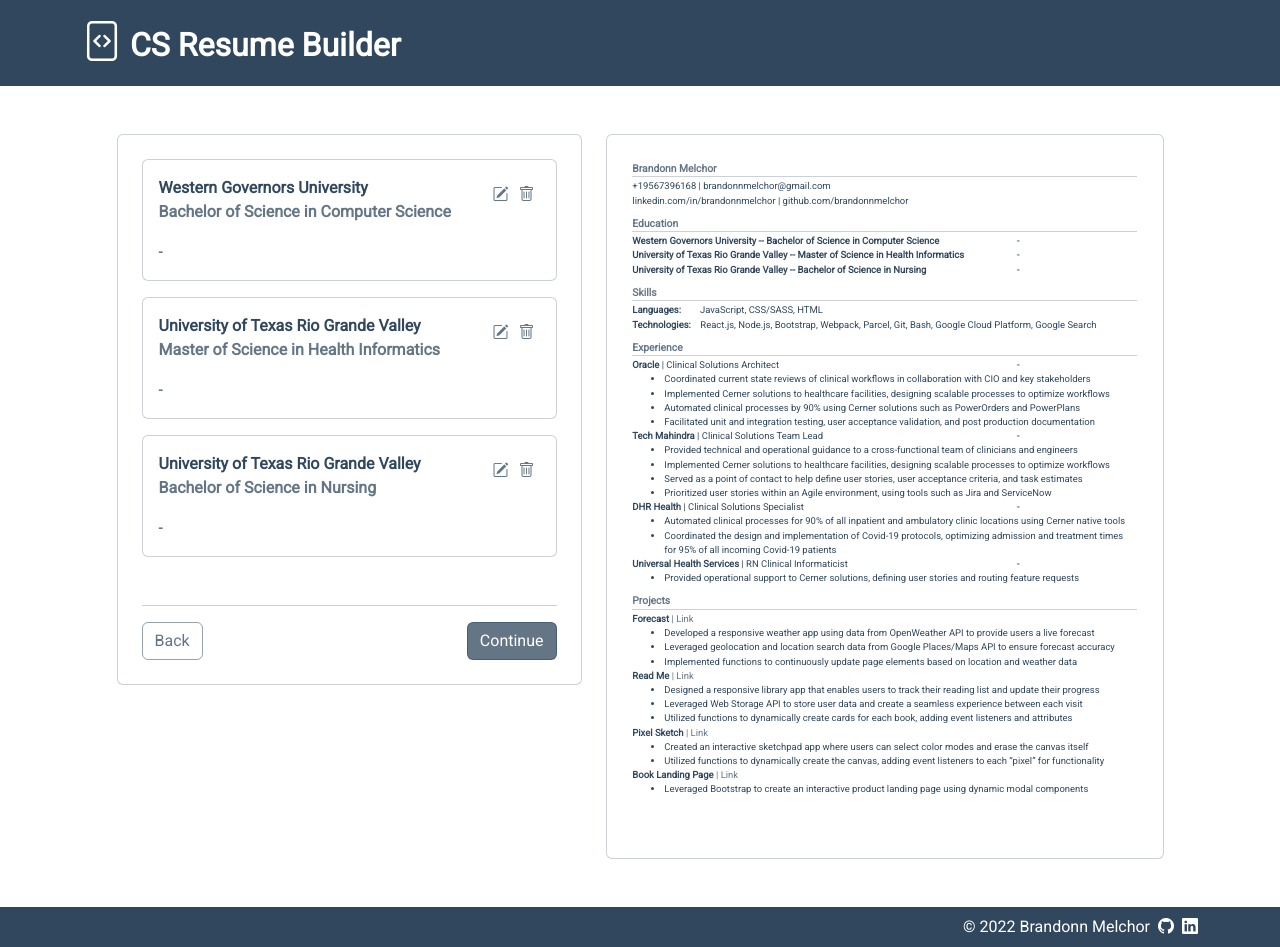
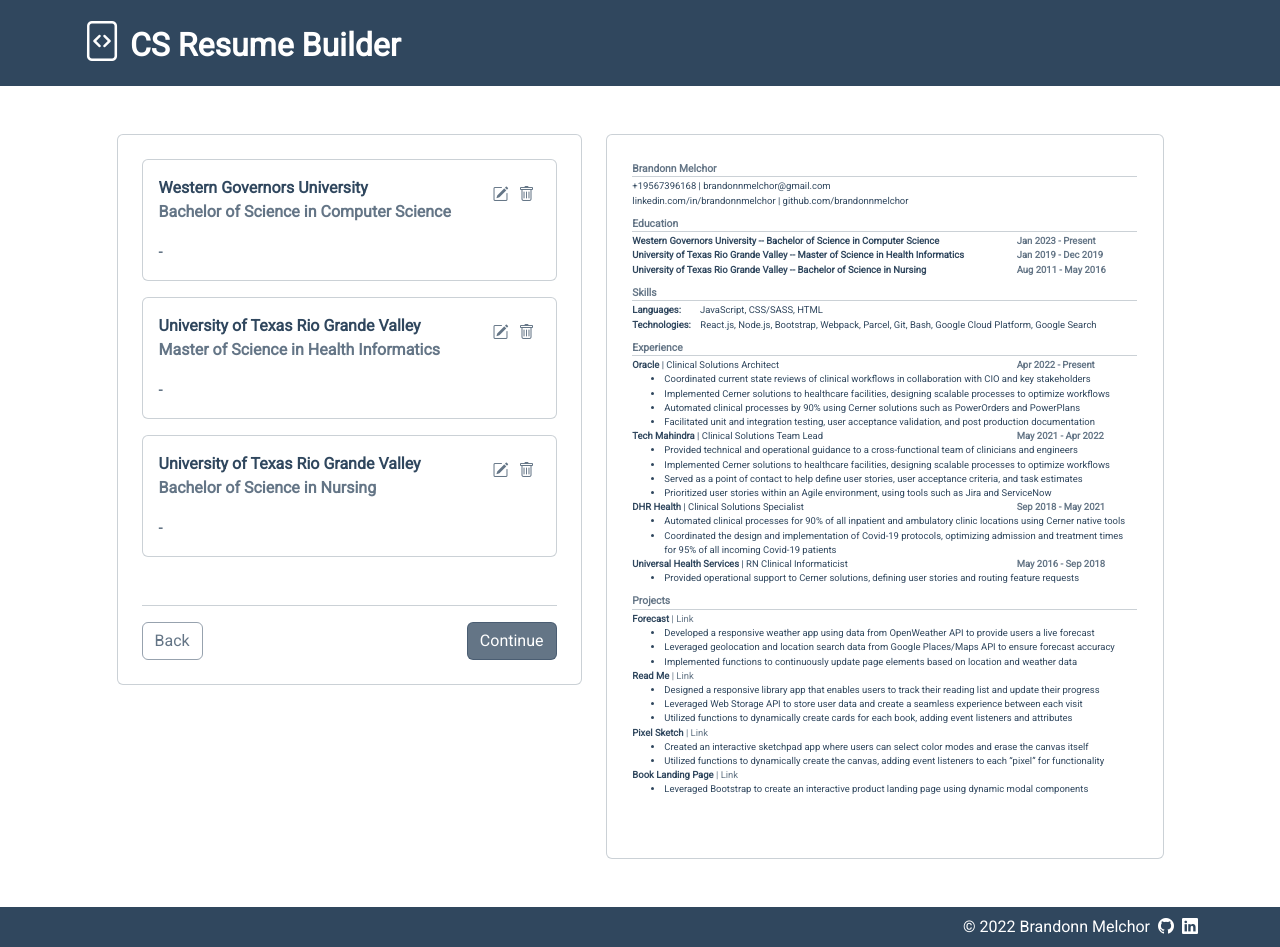
Before and after one commit to brandonnmelchor/resume-builder, a React (Create React App) app: page / in a window 1280 px wide. Built offline with nearby package versions, Linux system fonts and the light colour scheme.

Commit message:
update resume display to reflect state structure change

```diff
--- a/src/components/resume_components/Education.js
+++ b/src/components/resume_components/Education.js
@@ -20,7 +20,7 @@ export default class Education extends React.Component {
 
 class EducationEntry extends React.Component {
   render() {
-    const { schoolName, degree, major, startDate, endDate } = this.props.educationEntry;
+    const { schoolName, degree, major, startMonth, startYear, endMonth, endYear } = this.props.educationEntry;
 
     return (
       <div className="d-flex justify-content-between">
@@ -28,7 +28,7 @@ class EducationEntry extends React.Component {
           {schoolName} -- {degree} in {major}
         </div>
         <div className="fw-bold gray" style={{ width: "120px" }}>
-          {startDate} - {endDate}
+          {startMonth} {startYear} - {endMonth} {endYear}
         </div>
       </div>
     );
--- a/src/components/resume_components/Experience.js
+++ b/src/components/resume_components/Experience.js
@@ -20,7 +20,7 @@ export default class Experience extends React.Component {
 
 class ExperienceEntry extends React.Component {
   render() {
-    const { company, title, startDate, endDate, details } = this.props.experienceEntry;
+    const { company, title, startMonth, startYear, endMonth, endYear, details } = this.props.experienceEntry;
 
     return (
       <div>
@@ -30,7 +30,7 @@ class ExperienceEntry extends React.Component {
             <span> | {title}</span>
           </div>
           <div className="fw-bold gray" style={{ width: "120px" }}>
-            {startDate} - {endDate}
+            {startMonth} {startYear} - {endMonth} {endYear}
           </div>
         </div>
         <ul style={{ margin: "0" }}>
```
